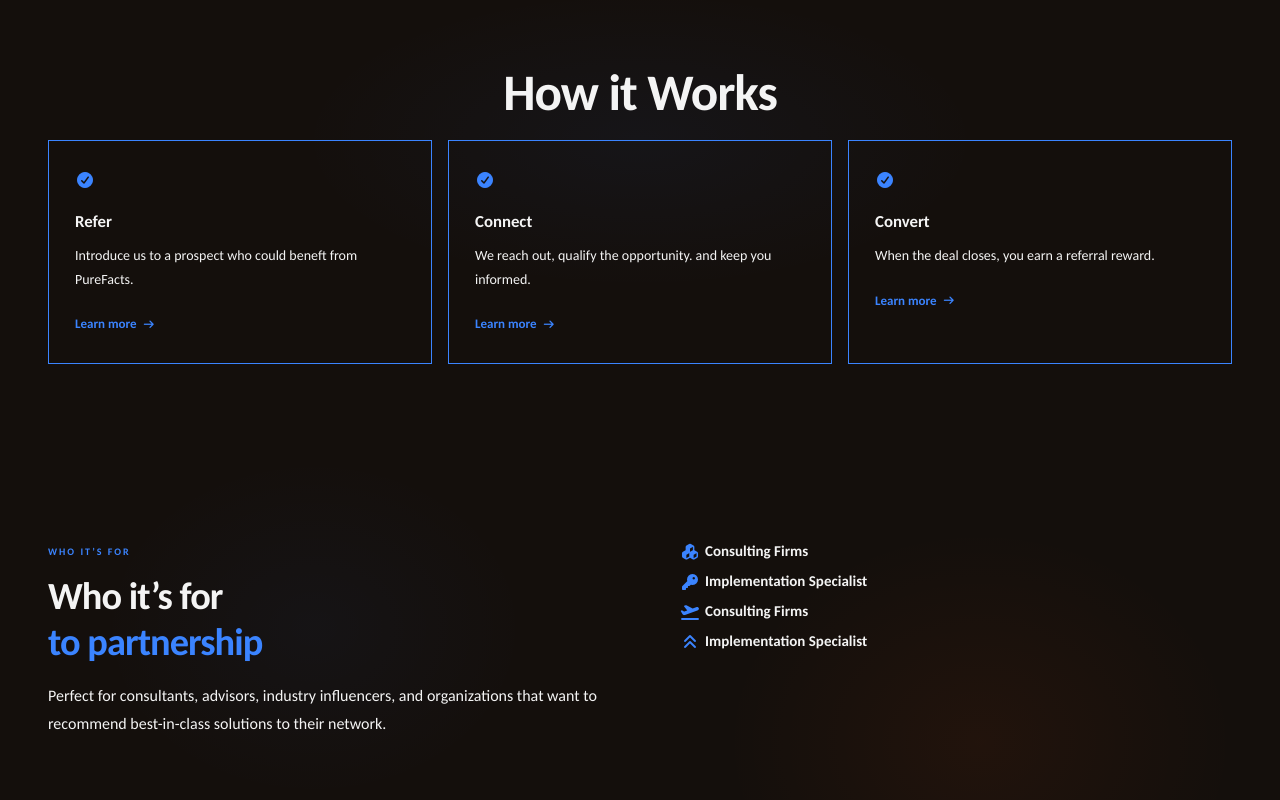
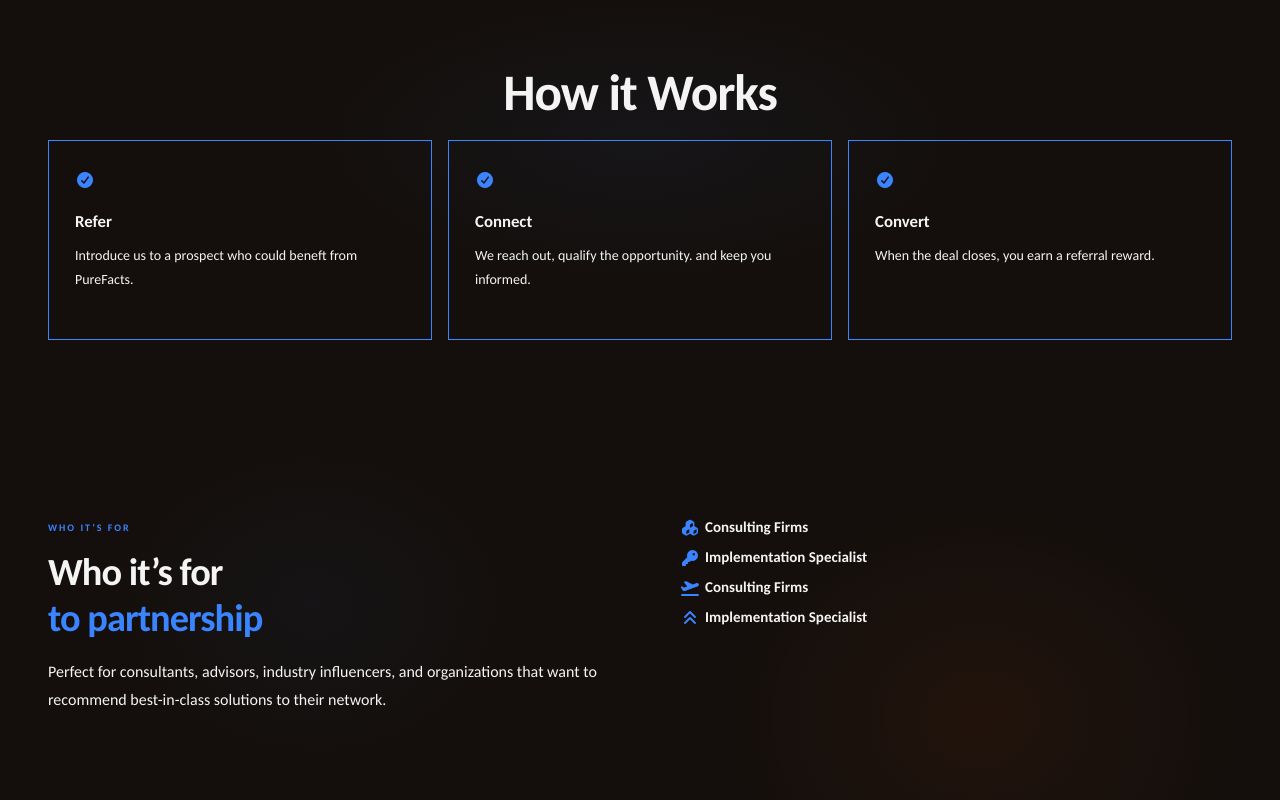
Before and after one commit to AngelloPaperplane/purefacts-stg, a Next.js app: page /about/partners/referral-partner in a window 1280 px wide. Shown: the part 976-1776 px from the top of the page. Built offline with nearby package versions, Linux system fonts and the light colour scheme.

Commit message:
[fix] inner links

```diff
--- a/app/about/partners/internalPartnercontent.tsx
+++ b/app/about/partners/internalPartnercontent.tsx
@@ -268,16 +268,13 @@ function Expertise_powers({ data, theme }: { data: PartnerPageData['expertise'],
                   </span>
                 </Link>
               ) : (
-                <Link href={card.href} className="cx-related-card" style={{ flex: 1, border: `1px solid ${theme.accent}`, padding: isMobile ? '24px 22px' : '28px 26px', }}>
+                <div className="cx-related-card" style={{ flex: 1, border: `1px solid ${theme.accent}`, padding: isMobile ? '24px 22px' : '28px 26px', }}>
                   <div style={{ flexShrink: 0, marginBottom: 16 }}>
                     <i className={`fa-solid ${card.icon}`} style={{ color: theme.accent, fontSize: 16, lineHeight: 1 }} aria-hidden="true" />
                   </div>
                   <h3 style={{ fontSize: '1.05rem', fontWeight: 700, color: theme.text, margin: '0 0 10px' }}>{card.label}</h3>
                   <p style={{ fontSize: 14, color: theme.text, lineHeight: 1.7, margin: '0 0 20px', flex: 1 }}>{card.desc}</p>
-                  <span style={{ display: 'inline-flex', alignItems: 'center', gap: 6, fontSize: 13, fontWeight: 700, color: theme.accent }}>
-                    Learn more <i className="fa-solid fa-arrow-right" style={{ fontSize: 10 }} aria-hidden="true" />
-                  </span>
-                </Link>
+                </div>
               )}
             </Reveal>
           ))}
```
